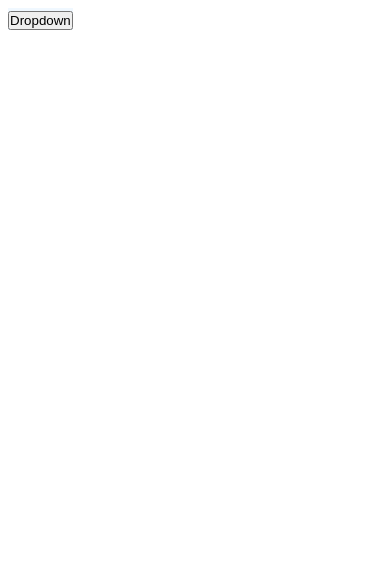
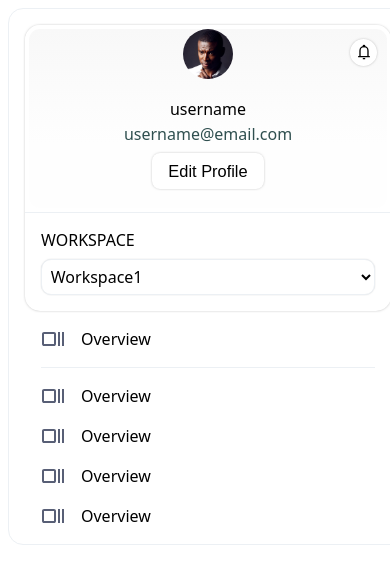
Before and after one commit to ajaypep/basic-web-ui-elements, a website built with webpack: page dist/test.html in a window 390 px wide. Built offline with Linux system fonts and the light colour scheme.

Commit message:
feat: complete header and add list to mobile menu

```diff
--- a/package.json
+++ b/package.json
@@ -1,6 +1,6 @@
 {
   "name": "@ajaypep/basic-web-ui-elements",
-  "version": "0.1.3",
+  "version": "0.1.4",
   "description": "Basic web UI elements",
   "main": "dist/main.js",
   "scripts": {
--- a/src/mobile-menu/index.js
+++ b/src/mobile-menu/index.js
@@ -1,11 +1,11 @@
 import './style.css';
 
-const Profile = () => {
+const ProfileInfo = (pfpSrc) => {
   const profileEle = document.createElement('div');
-  profileEle.classList.add('profile');
+  profileEle.classList.add('profile-info');
 
   const pictureEle = document.createElement('img');
-  pictureEle.src = '';
+  pictureEle.src = pfpSrc;
   pictureEle.classList.add('picture');
 
   const usernameEle = document.createElement('span');
@@ -20,8 +20,9 @@ const Profile = () => {
   return profileEle;
 };
 
-const Header = () => {
-  const headerEle = document.createElement('header');
+const ProfileRegion = (pfpSrc) => {
+  const profileRegionEle = document.createElement('article');
+  profileRegionEle.classList.add('profile-region');
 
   const editProfileBtn = document.createElement('button');
   editProfileBtn.textContent = 'Edit Profile';
@@ -30,13 +31,61 @@ const Header = () => {
   const notificationBtn = document.createElement('button');
   notificationBtn.classList.add('notification');
 
-  headerEle.append(Profile(), editProfileBtn, notificationBtn);
+  profileRegionEle.append(ProfileInfo(pfpSrc), editProfileBtn, notificationBtn);
+  return profileRegionEle;
+};
+
+const Workspace = (workspacesData) => {
+  const workspaceEle = document.createElement('p');
+  workspaceEle.classList.add('workspace', 'field');
+
+  const workspaceSelectLabelEle = document.createElement('label');
+  workspaceSelectLabelEle.textContent = 'WORKSPACE';
+  workspaceSelectLabelEle.setAttribute('for', 'workspace-select');
+
+  const workspaceSelectEle = document.createElement('select');
+  workspaceSelectEle.id = 'workspace-select';
+  workspacesData.forEach((workspace) => {
+    const optionEle = document.createElement('option');
+    optionEle.text = workspace;
+    workspaceSelectEle.appendChild(optionEle);
+  });
+
+  workspaceEle.append(workspaceSelectLabelEle, workspaceSelectEle);
+  return workspaceEle;
+};
+
+const Header = (pfpSrc, workspaceData) => {
+  const headerEle = document.createElement('header');
+  headerEle.append(ProfileRegion(pfpSrc), Workspace(workspaceData));
   return headerEle;
 };
-const MobileMenu = () => {
+
+const List = (items) => {
+  const listEle = document.createElement('div');
+  listEle.classList.add('list');
+
+  items.forEach((item) => {
+    const itemEle = document.createElement('p');
+    itemEle.classList.add('item');
+
+    const itemIconEle = document.createElement('img');
+    itemIconEle.src = item.iconSrc;
+
+    const itemNameEle = document.createElement('span');
+    itemNameEle.textContent = item.name;
+
+    itemEle.append(itemIconEle, itemNameEle);
+    listEle.appendChild(itemEle);
+  });
+  return listEle;
+};
+
+const MobileMenu = (pfpSrc, workspaceData, listItems) => {
   const menu = document.createElement('div');
   menu.classList.add('menu');
-  menu.append(Header());
+  menu.appendChild(Header(pfpSrc, workspaceData));
+  menu.appendChild(List(listItems));
   return menu;
 };
 
--- a/src/mobile-menu/style.css
+++ b/src/mobile-menu/style.css
@@ -1,16 +1,32 @@
 .menu {
   width: 400px;
+  border: 1px solid rgb(236, 240, 244);
+  border-radius: 15px;
+  padding: 1em;
 }
 
 .menu > header {
+  border: none;
+  box-shadow: 0 0 3px -1px rgb(0 0 0 /0.5);
+  border-radius: 15px;
+}
+
+.profile-region {
   display: flex;
   flex-direction: column;
   align-items: center;
+  background: rgb(248, 248, 248);
+  background: linear-gradient(
+    180deg,
+    rgba(248, 248, 248, 1) 0%,
+    rgba(254, 254, 254, 1) 64%
+  );
   position: relative;
-  border: 1px solid black;
   max-width: 100%;
+  border: 0.3em solid white;
+  border-radius: 15px;
 }
-.profile {
+.profile-info {
   display: flex;
   flex-direction: column;
   align-items: center;
@@ -18,35 +34,95 @@
   margin-bottom: 0.5em;
 }
 
-.profile > * {
+.profile-info > *,
+p {
   padding: 0;
   margin: 0;
 }
+.profile-region > .notification,
+.profile-region > .edit-profile {
+  box-shadow: 0 0 3px -1px rgb(0 0 0 /0.5);
+}
 
-.profile > .picture {
+.profile-info > .picture {
   width: 50px;
   height: 50px;
   margin-bottom: 1em;
   border-radius: 50%;
 }
 
-.profile > .email {
+.profile-info > .email {
   color: rgb(47, 79, 79);
 }
 
-.menu > header > .notification {
+.profile-region > .notification {
   position: absolute;
+  padding: 1em;
   width: 2em;
   height: 2em;
   top: 10px;
   right: 10px;
   background-image: url('./images/notification.svg');
+  background-repeat: no-repeat;
+  background-position: center;
+  background-size: 60%;
+  background-color: white;
+  border-radius: 50%;
+  border: none;
+  cursor: pointer;
 }
 
-.menu > header > .edit-profile {
-  border: 1px solid rgb(0 0 0 / 0.3);
+.profile-region > .edit-profile {
   border-radius: 8px;
   font-size: 1.025em;
   padding: 0.5em 1em;
-  box-shadow: 1px 1px 1px rgb(0 0 0 / 0.3);
+  background-color: white;
+  border: none;
+  margin-bottom: 1.2em;
 }
+
+.field {
+  display: flex;
+  flex-direction: column;
+}
+.field > label {
+  flex-basis: 100%;
+}
+.workspace {
+  border-top: 1px solid rgb(236, 240, 244);
+  padding: 1em;
+  gap: 0.5em;
+}
+
+.workspace.field > select {
+  border: 1px solid rgb(236, 240, 244);
+  background-color: white;
+  font-family: inherit;
+  font-size: inherit;
+  box-shadow: 0 0 2px -1px rgb(0 0 0 /0.5);
+  border-radius: 10px;
+  padding: 0.3em;
+}
+
+.list {
+  margin: 1em 1em 0 1em;
+}
+
+.list > .item:first-child {
+  padding-bottom: 1em;
+  border-bottom: 1px solid rgb(236, 240, 244);
+}
+.list > .item {
+  margin: 1em 0;
+  display: flex;
+  align-items: center;
+}
+
+.list > .item:last-child {
+  margin-bottom: 0;
+}
+
+.list > .item > img {
+  min-width: 1.5em;
+  margin-right: 1em;
+}
--- a/test/index.js
+++ b/test/index.js
@@ -1,3 +1,34 @@
 import * as BasicWebUIElements from '../dist/main';
+import Pfp from './images/pfp.png';
+import OverviewIcon from './images/overview.svg';
 
-document.body.appendChild(BasicWebUIElements.DropdownMenu(['item1', 'item2']));
+const testMobileMenu = () => {
+  const workspaceData = ['Workspace1', 'Worskspace2', 'Workspace3'];
+  const listItems = [
+    {
+      iconSrc: OverviewIcon,
+      name: 'Overview',
+    },
+    {
+      iconSrc: OverviewIcon,
+      name: 'Overview',
+    },
+    {
+      iconSrc: OverviewIcon,
+      name: 'Overview',
+    },
+    {
+      iconSrc: OverviewIcon,
+      name: 'Overview',
+    },
+    {
+      iconSrc: OverviewIcon,
+      name: 'Overview',
+    },
+  ];
+  document.body.appendChild(
+    BasicWebUIElements.MobileMenu(Pfp, workspaceData, listItems)
+  );
+};
+
+testMobileMenu();
```
Also changed, not shown: README.md, dist/30e7cf80fb01439f2db0.jpg (added), dist/741cc1ecaf3623e0cdaf.svg (added), dist/bbe4b678c56ace18e8e4.png (added), dist/ccbf8e98abb7e9b7a2fa.png (added), dist/main.js, dist/test.js, test/images/overview.svg (added), test/images/pfp.png (added).
